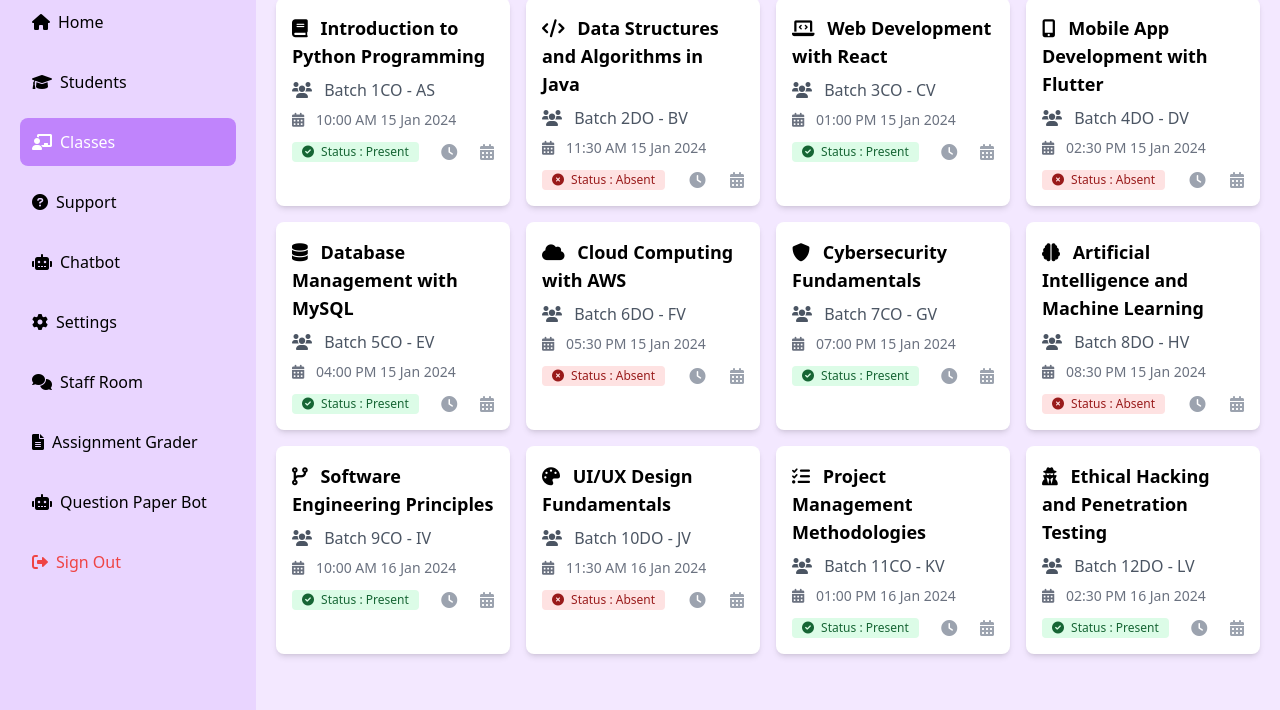
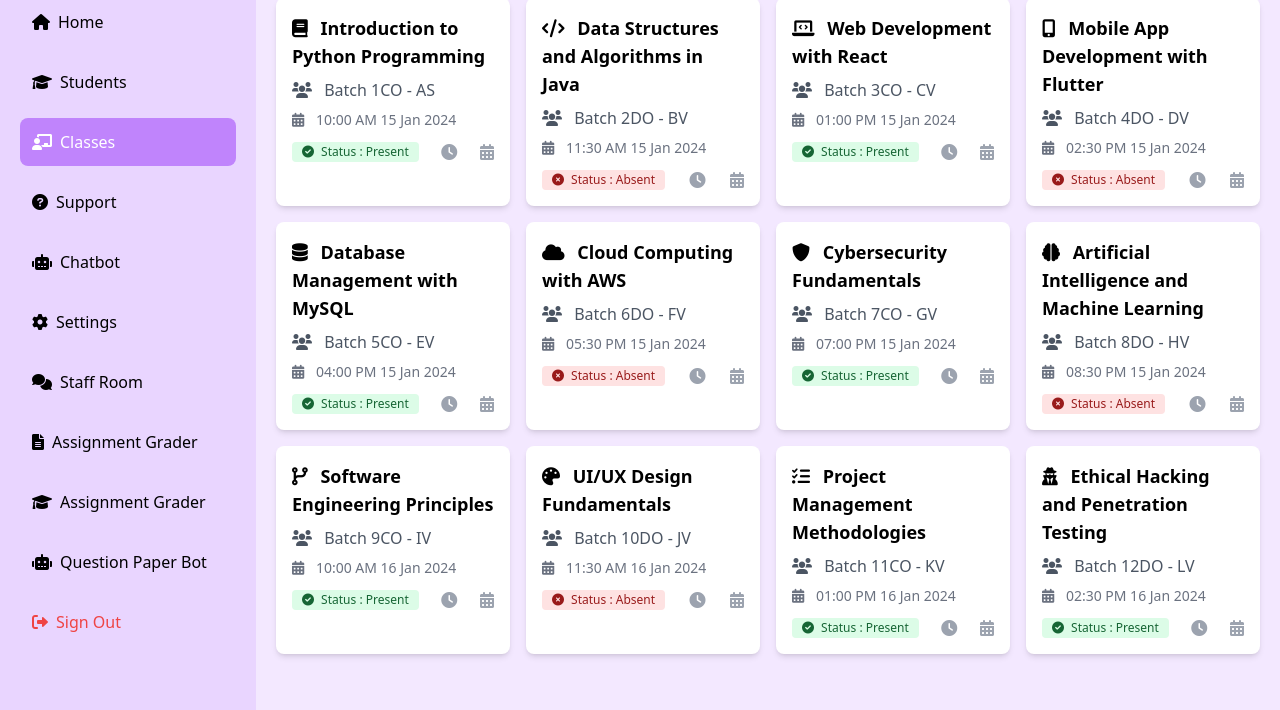
Before and after one commit to Kevin-The-Dev/Solution-Challenge25, a plain HTML site: page Teacher DB/classes.html in a window 1280 px wide. Shown: the part 90-800 px from the top of the page. Drawn offline with nearby package versions, Linux system fonts and the light colour scheme.

Commit message:
Update classes.html

```diff
--- a/Teacher DB/classes.html
+++ b/Teacher DB/classes.html
@@ -122,6 +122,14 @@
                         <span>Assignment Grader</span>
                     </a>
                 </li>
+
+                <li class="p-3 rounded-lg hover:bg-purple-300 cursor-pointer flex items-center">
+    <a href="https://assingment-grader.onrender.com/" class="flex items-center w-full" target="_blank">
+        <i class="fas fa-graduation-cap mr-2"></i>
+        <span>Assignment Grader</span>
+    </a>
+</li>
+
 
                 <li class="p-3 rounded-lg hover:bg-purple-300 cursor-pointer flex items-center">
                     <a href="https://question-paper-bot.streamlit.app/" class="flex items-center w-full" target="_blank">
```
